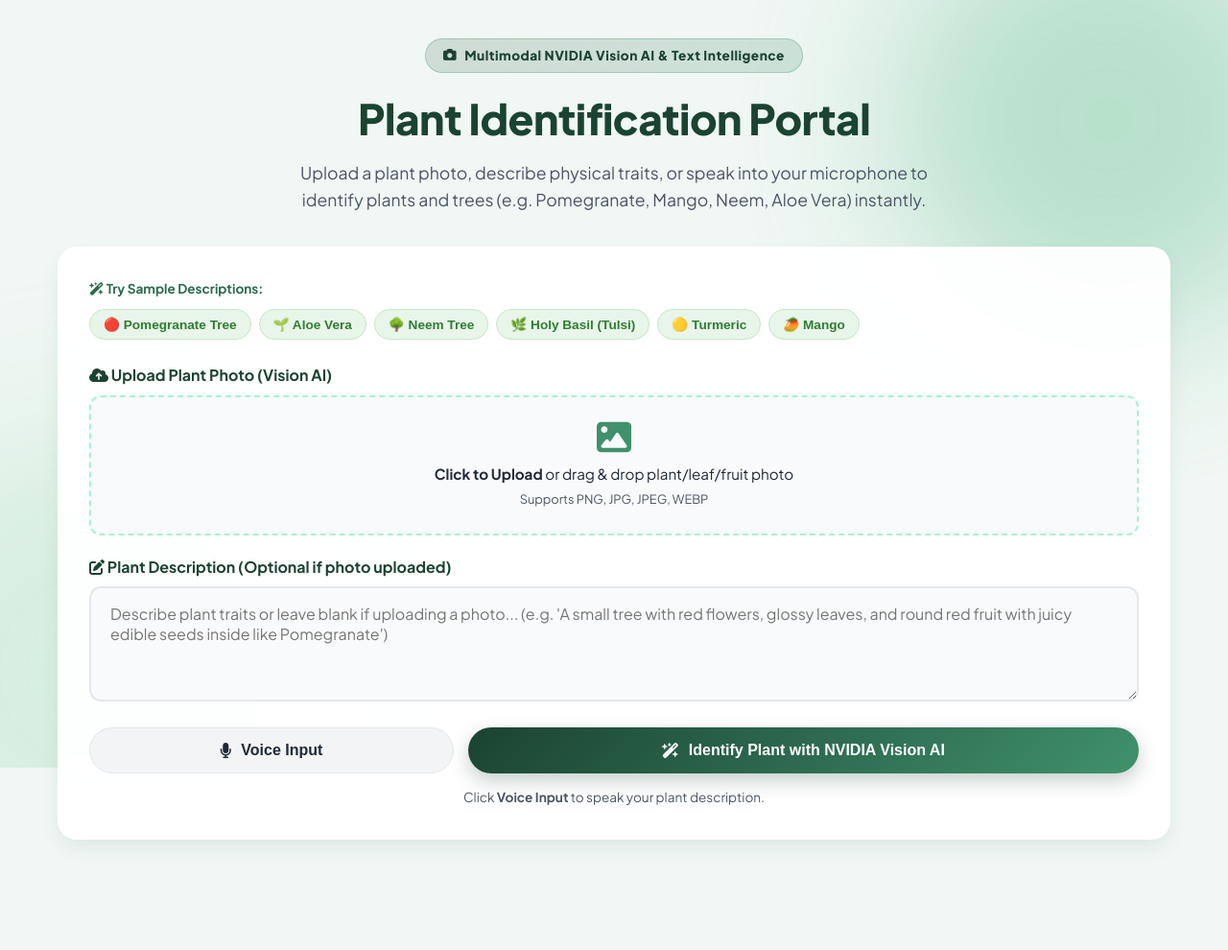
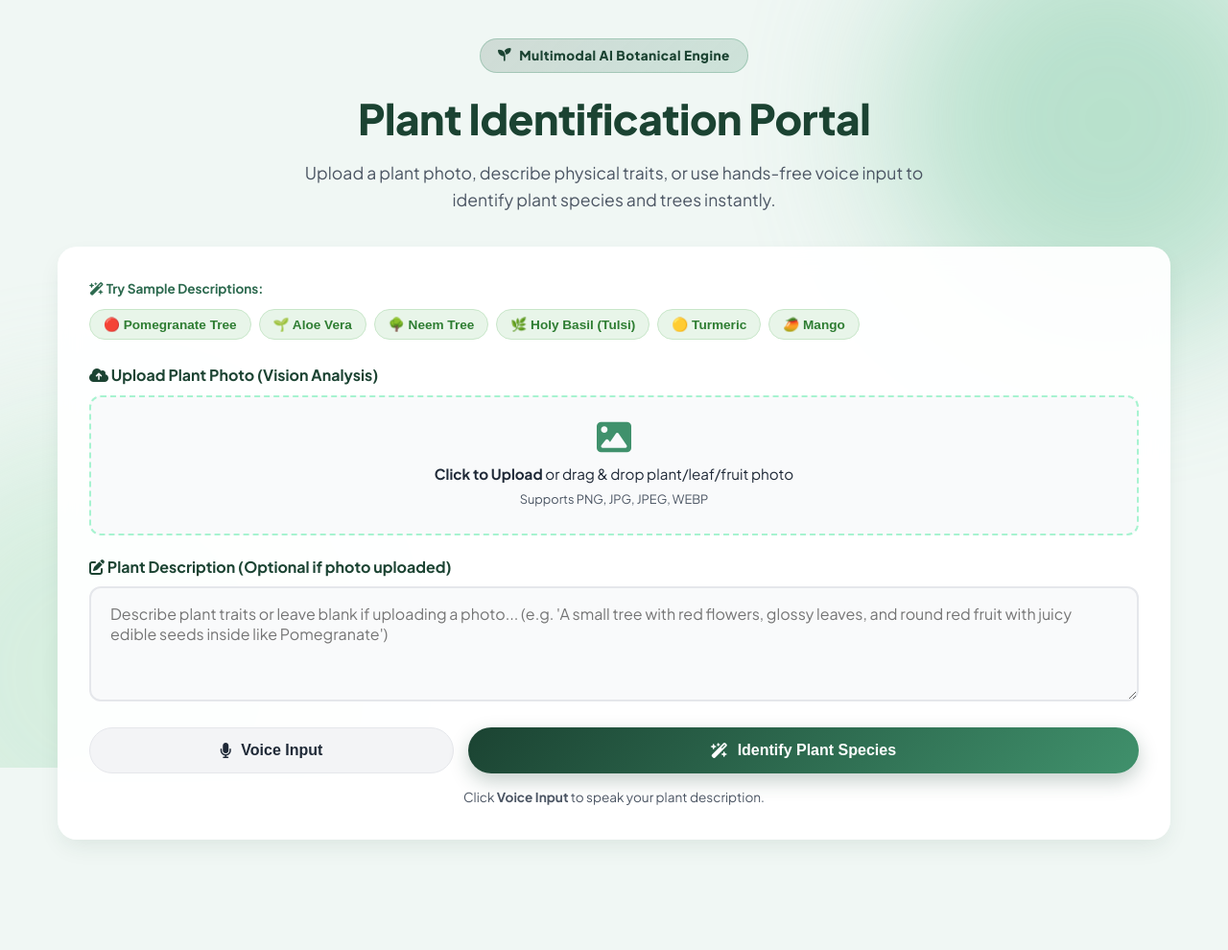
Before and after one commit to Jagadishjm-git/Text_To_Plant, a Flask app: page / in a window 1280 px wide. Shown: the whole page at 96% size. Run offline with Flask 3, Linux system fonts and the light colour scheme.

Commit message:
Professionalize main page UI - Remove vendor mentions from headers, buttons, and AI badges

```diff
--- a/main.py
+++ b/main.py
@@ -30,7 +30,7 @@ ALLOWED_EXTENSIONS = {'png', 'jpg', 'jpeg', 'webp', 'gif'}
 def allowed_file(filename):
     return '.' in filename and filename.rsplit('.', 1)[1].lower() in ALLOWED_EXTENSIONS
 
-# NVIDIA API CONFIGURATION (ENV VARIABLE PRIORITY)
+# AI API CONFIGURATION (ENV VARIABLE PRIORITY)
 DEFAULT_NVIDIA_KEY = "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"
 NVIDIA_API_KEY = os.environ.get("NVIDIA_API_KEY", DEFAULT_NVIDIA_KEY).strip()
 NVIDIA_BASE_URL = "https://integrate.api.nvidia.com/v1/chat/completions"
@@ -107,11 +107,11 @@ def get_plant_photo(plant_name):
     return f"https://loremflickr.com/600/400/{clean_p.replace(' ', ',')},plant/all"
 
 # =====================================================
-# STRICT NVIDIA VISION AI IMAGE PREDICTION ENGINE
+# STRICT BOTANICAL VISION AI PREDICTION ENGINE
 # =====================================================
 
 def query_nvidia_vision_ai(image_b64, mime_type="image/jpeg", text_prompt=""):
-    prompt = f"""You are a Senior Botanical Vision AI Expert.
+    prompt = f"""You are an Expert Botanical Vision Classifier.
 Examine this image carefully.
 
 IF THE IMAGE CONTAINS A PLANT, FLOWER, LEAF, FRUIT, OR TREE:
@@ -181,15 +181,15 @@ Respond strictly with valid JSON:
             ai_dict["Is_Vision_Ai"] = True
             return ai_dict
     except Exception as e:
-        print("NVIDIA Vision AI Exception:", e)
+        print("Vision AI Engine Exception:", e)
         return None
 
 # =====================================================
-# STRICT NVIDIA TEXT AI PREDICTION ENGINE
+# STRICT BOTANICAL TEXT AI PREDICTION ENGINE
 # =====================================================
 
 def query_nvidia_text_ai(user_input):
-    prompt = f"""You are a Senior Botanical AI Classifier.
+    prompt = f"""You are a Senior Botanical Classifier.
 Analyze the user's input: "{user_input}"
 
 First check if this describes a plant, flower, tree, fruit, leaf, or botanical medical herb.
@@ -251,7 +251,7 @@ Respond strictly with:
             ai_dict["Photo_Url"] = get_plant_photo(ai_dict.get("Common_Name", ""))
             return ai_dict
     except Exception as e:
-        print("NVIDIA Text AI Exception:", e)
+        print("Text AI Engine Exception:", e)
         return None
 
 # =====================================================
--- a/templates/index.html
+++ b/templates/index.html
@@ -4,7 +4,7 @@
 <head>
     <meta charset="UTF-8">
     <meta name="viewport" content="width=device-width, initial-scale=1.0">
-    <title>🌿 AI Botanical Identification System | NVIDIA Vision AI, Voice & Text NLP</title>
+    <title>🌿 AI Botanical Identification System | Multimodal Plant Intelligence</title>
 
     <!-- Google Fonts -->
     <link rel="preconnect" href="https://fonts.googleapis.com">
@@ -33,10 +33,10 @@
     ========================================== -->
     <header class="header">
         <div class="logo-badge">
-            <i class="fa-solid fa-camera"></i> Multimodal NVIDIA Vision AI & Text Intelligence
+            <i class="fa-solid fa-seedling"></i> Multimodal AI Botanical Engine
         </div>
         <h1>Plant Identification Portal</h1>
-        <p>Upload a plant photo, describe physical traits, or speak into your microphone to identify plants and trees (e.g. Pomegranate, Mango, Neem, Aloe Vera) instantly.</p>
+        <p>Upload a plant photo, describe physical traits, or use hands-free voice input to identify plant species and trees instantly.</p>
     </header>
 
 
@@ -62,7 +62,7 @@
 
             <!-- IMAGE UPLOAD BOX -->
             <div class="image-upload-wrapper">
-                <label class="upload-label"><i class="fa-solid fa-cloud-arrow-up"></i> Upload Plant Photo (Vision AI)</label>
+                <label class="upload-label"><i class="fa-solid fa-cloud-arrow-up"></i> Upload Plant Photo (Vision Analysis)</label>
                 <div class="upload-dropzone" id="dropzone" onclick="document.getElementById('plantImage').click()">
                     <input type="file" id="plantImage" name="plant_image" accept="image/*" onchange="previewSelectedImage(this)" style="display: none;">
 
@@ -96,7 +96,7 @@
 
                 <!-- SUBMIT BUTTON -->
                 <button type="submit" class="btn btn-submit">
-                    <i class="fa-solid fa-wand-magic-sparkles"></i> Identify Plant with NVIDIA Vision AI
+                    <i class="fa-solid fa-wand-magic-sparkles"></i> Identify Plant Species
                 </button>
             </div>
 
@@ -122,7 +122,7 @@
             {% if uploaded_image_url %}
             <div class="submitted-photo-preview">
                 <img src="{{ uploaded_image_url }}" alt="Submitted Photo" />
-                <span>Uploaded Image Subject (Non-Botanical)</span>
+                <span>Uploaded Image Subject</span>
             </div>
             {% endif %}
         </div>
@@ -137,7 +137,7 @@
     <div class="results-container">
 
         <div class="results-header">
-            <h2><i class="fa-solid fa-seedling"></i> Plant Identification & Photo Predictions</h2>
+            <h2><i class="fa-solid fa-seedling"></i> Plant Identification Results</h2>
             <span class="result-count">Found {{ results|length }} Species</span>
         </div>
 
@@ -153,9 +153,9 @@
                         <span class="scientific-name"><i>{{ plant.Scientific_Name }}</i></span>
 
                         {% if plant.Is_Vision_Ai %}
-                        <span class="badge-nvidia-ai badge-vision"><i class="fa-solid fa-eye"></i> NVIDIA Vision AI Analysis</span>
+                        <span class="badge-nvidia-ai badge-vision"><i class="fa-solid fa-eye"></i> Vision AI Analysis</span>
                         {% elif plant.Is_Nvidia_Ai %}
-                        <span class="badge-nvidia-ai"><i class="fa-solid fa-bolt"></i> NVIDIA AI LLM Reasoning</span>
+                        <span class="badge-nvidia-ai"><i class="fa-solid fa-brain"></i> AI Reasoning</span>
                         {% endif %}
                     </div>
 
@@ -176,7 +176,7 @@
                     <img src="{{ plant.Photo_Url }}" alt="{{ plant.Common_Name }}" class="plant-photo-img" onerror="this.style.display='none'" />
                     <span class="photo-caption">
                         <i class="fa-solid fa-camera"></i>
-                        {% if plant.Is_Vision_Ai %}Your Uploaded Plant Photo{% else %}Predicted Photo Preview of {{ plant.Common_Name }}{% endif %}
+                        {% if plant.Is_Vision_Ai %}Uploaded Plant Photo Analysis{% else %}Predicted Photo Preview of {{ plant.Common_Name }}{% endif %}
                     </span>
                 </div>
                 {% endif %}
@@ -186,7 +186,7 @@
                 <div class="ai-explanation-box">
                     <i class="fa-solid fa-lightbulb"></i>
                     <div>
-                        <strong>NVIDIA AI Botanical Analysis:</strong>
+                        <strong>AI Botanical Analysis:</strong>
                         <p>{{ plant.Ai_Explanation }}</p>
                     </div>
                 </div>
@@ -335,7 +335,7 @@ function startVoiceInput() {
     recognition.onresult = function(event) {
         const speechText = event.results[0][0].transcript;
         textarea.value = speechText;
-        status.innerHTML = "<span style='color: #2e7d32;'><i class='fa-solid fa-circle-check'></i> Voice captured: \"" + speechText + "\". Click 'Identify Plant'.</span>";
+        status.innerHTML = "<span style='color: #2e7d32;'><i class='fa-solid fa-circle-check'></i> Voice captured: \"" + speechText + "\". Click 'Identify Plant Species'.</span>";
         resetVoiceBtn();
     };
 
```
